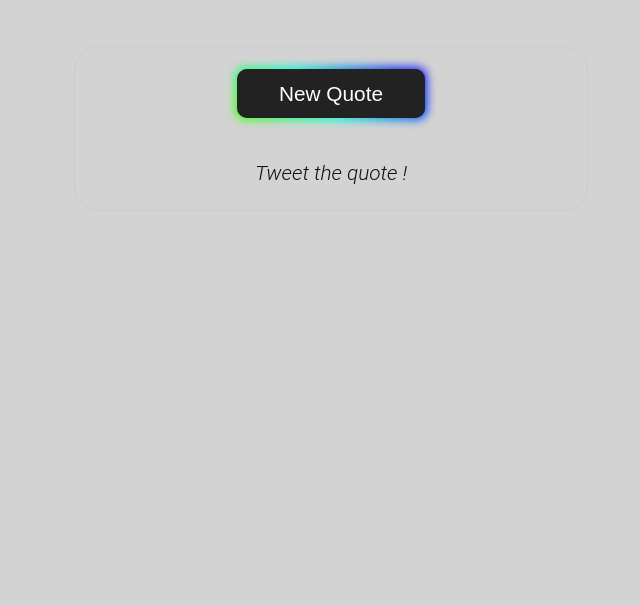
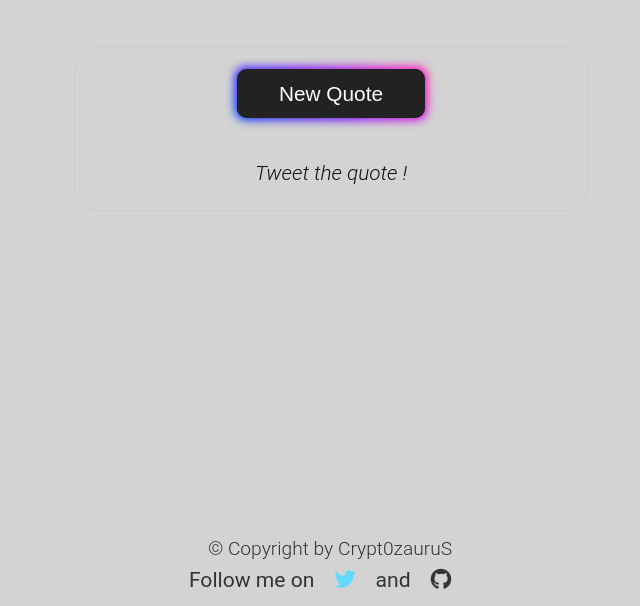
Before and after one commit to Crypt0zauruS/React-Quote-Machine, a React (Create React App) app: page / in a window 1280 px wide. Shown: the part 194-800 px from the top of the page, without its empty margins (310-950 px from the left). Built offline with nearby package versions, Linux system fonts and the light colour scheme; no server answers.

Commit message:
improved CSS,added licensing infos and profiles link

```diff
--- a/package.json
+++ b/package.json
@@ -1,7 +1,10 @@
 {
   "name": "quote-machine",
-  "version": "0.1.0",
+  "version": "1.0.0",
+  "description": "Random Quote Previewer",
   "private": true,
+  "author": "CryptOzauruS",
+  "license": "ISC",
   "dependencies": {
     "@testing-library/jest-dom": "^5.16.5",
     "@testing-library/react": "^13.4.0",
--- a/public/index.html
+++ b/public/index.html
@@ -12,7 +12,10 @@
     <link rel="apple-touch-icon" href="%PUBLIC_URL%/logo192.png" />
 
     <link rel="manifest" href="%PUBLIC_URL%/manifest.json" />
-
+    <script
+      src="https://kit.fontawesome.com/7a5e656b37.js"
+      crossorigin="anonymous"
+    ></script>
     <title>Quote Machine</title>
   </head>
   <body>
--- a/src/App.css
+++ b/src/App.css
@@ -1,3 +1,12 @@
+body {
+  background-color: lightgray;
+  font-family: "Roboto", sans-serif;
+  font-size: 1.2rem;
+  font-weight: 300;
+  line-height: 1.5;
+  color: #333;
+}
+
 #quote-box {
   display: block;
   position: absolute;
@@ -8,15 +17,7 @@
   margin: auto;
   border: 1px solid #ccc;
   border-radius: 25px;
-}
-
-body {
-  background-color: lightgray;
-  font-family: "Roboto", sans-serif;
-  font-size: 1.2rem;
-  font-weight: 300;
-  line-height: 1.5;
-  color: #333;
+  z-index: 1;
 }
 
 button {
@@ -108,6 +109,45 @@ a:hover {
   text-decoration: underline;
 }
 
+.footer {
+  text-align: center;
+  position: fixed;
+  width: 100%;
+  left: 0;
+  right: 0;
+  bottom: 0;
+  margin: 10px;
+  margin-right: 20px;
+}
+
+.footer a,
+.footer p {
+  display: inline;
+}
+
+.twitter {
+  color: #61dafb;
+  font-size: 1.2em;
+}
+
+.github {
+  color: #333;
+  font-size: 1.2em;
+}
+
+.footer a:hover {
+  color: orangered;
+}
+
+.footer,
+.footer a {
+  font-size: 1em;
+}
+
+.footer p {
+  font-size: 1.1em;
+}
+
 @media (max-width: 768px) {
   #quote-box {
     top: 20%;
@@ -119,4 +159,8 @@ a:hover {
   a {
     font-size: 1.2rem;
   }
+
+  .footer {
+    font-size: 0.8em;
+  }
 }
--- a/src/App.js
+++ b/src/App.js
@@ -59,6 +59,30 @@ function App() {
           </a>
         </div>
       </>
+      <div className="footer">
+        &copy; Copyright by Crypt0zauruS
+        <p>
+          <br />
+          Follow me on
+          <a
+            className="twitter"
+            target="_blank"
+            rel="noopener noreferrer"
+            href="https://twitter.com/CryptosaurusRe4"
+          >
+            <i className="fab fa-twitter"></i>
+          </a>
+          and
+          <a
+            className="github"
+            target="_blank"
+            rel="noopener noreferrer"
+            href="https://github.com/Crypt0zauruS"
+          >
+            <i className="fab fa-github"></i>
+          </a>
+        </p>
+      </div>
     </div>
   );
 }
```
Also changed, not shown: 1 other file (tests, documents, lock files or other folders).
